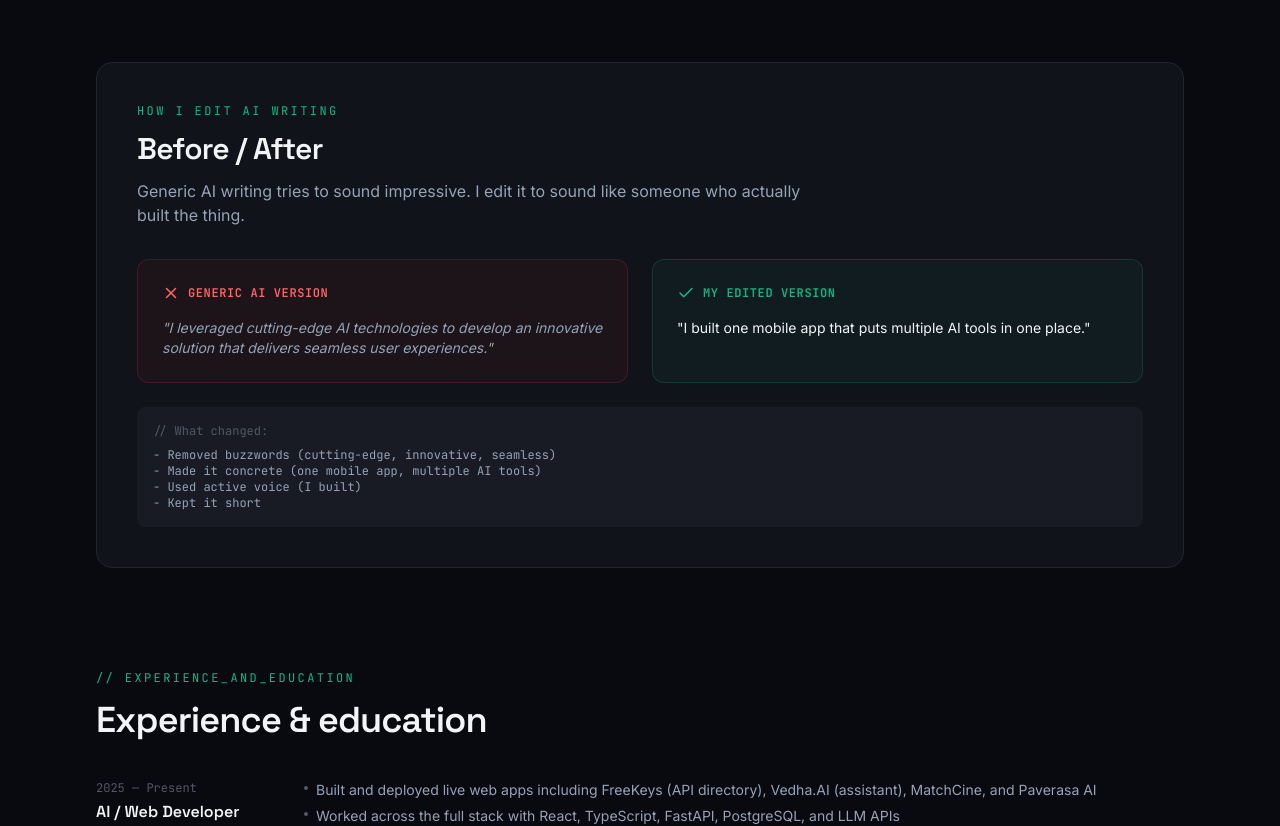
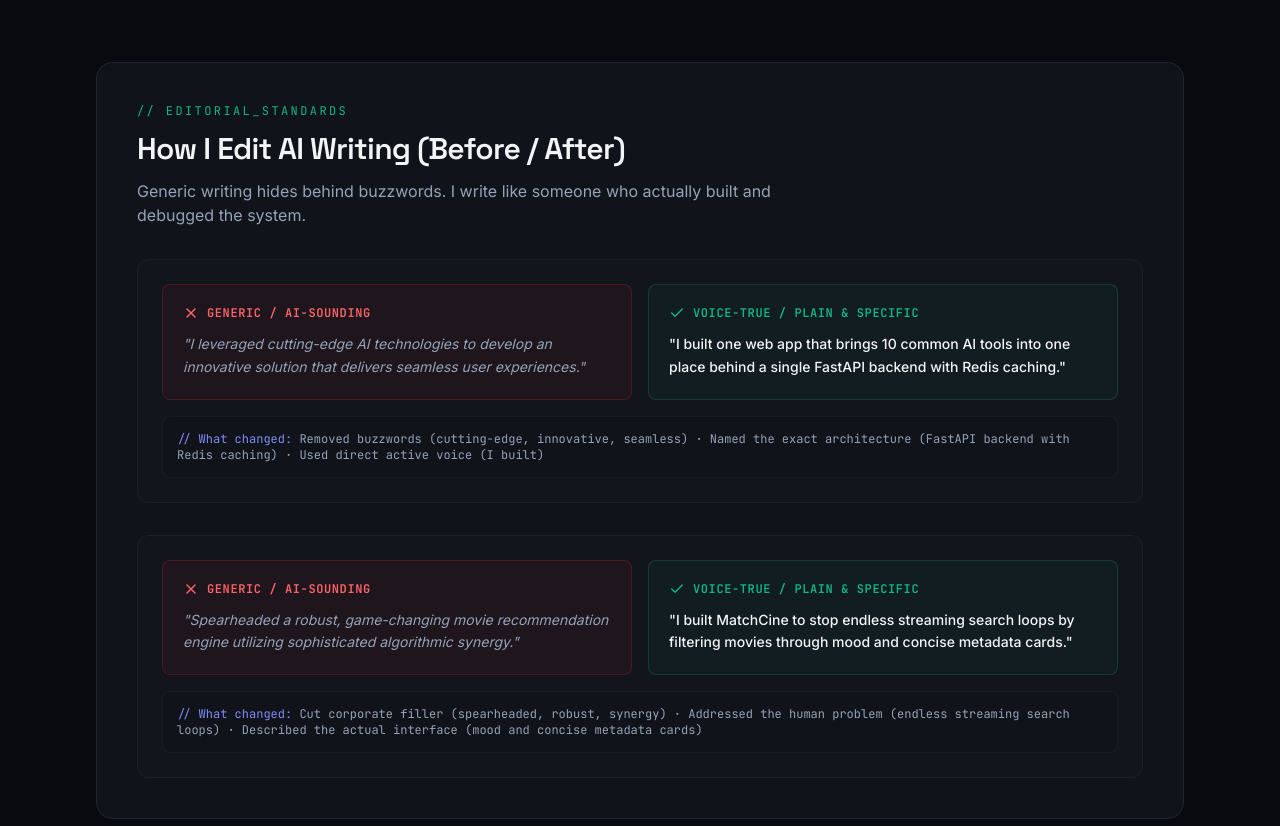
Before and after one commit to saimedh/portfolio, a React (Vite) app: page /about in a window 1280 px wide. Shown: the part 597-1423 px from the top of the page. Built offline with nearby package versions, Linux system fonts and the light colour scheme.

Commit message:
feat: enhance BeforeAfter component and editorial standards

```diff
--- a/src/components/shared/BeforeAfter.tsx
+++ b/src/components/shared/BeforeAfter.tsx
@@ -1,5 +1,29 @@
 import { motion } from "framer-motion";
 import { X, Check } from "lucide-react";
+
+const examples = [
+  {
+    before:
+      "I leveraged cutting-edge AI technologies to develop an innovative solution that delivers seamless user experiences.",
+    after: "I built one web app that brings 10 common AI tools into one place behind a single FastAPI backend with Redis caching.",
+    points: [
+      "Removed buzzwords (cutting-edge, innovative, seamless)",
+      "Named the exact architecture (FastAPI backend with Redis caching)",
+      "Used direct active voice (I built)",
+    ],
+  },
+  {
+    before:
+      "Spearheaded a robust, game-changing movie recommendation engine utilizing sophisticated algorithmic synergy.",
+    after:
+      "I built MatchCine to stop endless streaming search loops by filtering movies through mood and concise metadata cards.",
+    points: [
+      "Cut corporate filler (spearheaded, robust, synergy)",
+      "Addressed the human problem (endless streaming search loops)",
+      "Described the actual interface (mood and concise metadata cards)",
+    ],
+  },
+];
 
 export function BeforeAfter() {
   return (
@@ -10,48 +34,51 @@ export function BeforeAfter() {
       transition={{ duration: 0.5 }}
       className="rounded-2xl border border-bg-border bg-bg-surface p-8 sm:p-10"
     >
-      <p className="eyebrow">How I Edit AI Writing</p>
+      <p className="eyebrow">// editorial_standards</p>
       <h2 className="mt-3 font-display text-2xl font-semibold text-ink sm:text-3xl">
-        Before / After
+        How I Edit AI Writing (Before / After)
       </h2>
       <p className="mt-3 max-w-2xl text-ink-muted">
-        Generic AI writing tries to sound impressive. I edit it to sound like someone who actually built the thing.
+        Generic writing hides behind buzzwords. I write like someone who actually built and debugged the system.
       </p>
 
-      <div className="mt-8 grid gap-6 lg:grid-cols-2">
+      <div className="mt-8 space-y-8">
+        {examples.map((item, index) => (
+          <div key={index} className="space-y-4 rounded-xl border border-bg-border/60 bg-bg-raised/40 p-6">
+            <div className="grid gap-4 lg:grid-cols-2">
               {/* Before */}
-        <div className="rounded-xl border border-red-500/20 bg-red-500/5 p-6">
-          <div className="mb-4 flex items-center gap-2">
-            <X size={18} className="text-red-400" aria-hidden="true" />
+              <div className="rounded-lg border border-red-500/20 bg-red-500/5 p-5">
+                <div className="mb-3 flex items-center gap-2">
+                  <X size={16} className="text-red-400" aria-hidden="true" />
                   <p className="font-mono text-xs font-semibold uppercase tracking-wider text-red-400">
-              Generic AI version
+                    Generic / AI-sounding
                   </p>
                 </div>
-          <p className="text-sm italic text-ink-muted">
-            "I leveraged cutting-edge AI technologies to develop an innovative solution that delivers seamless user experiences."
+                <p className="text-sm italic text-ink-muted leading-relaxed">
+                  "{item.before}"
                 </p>
               </div>
 
               {/* After */}
-        <div className="rounded-xl border border-signal/20 bg-signal/5 p-6">
-          <div className="mb-4 flex items-center gap-2">
-            <Check size={18} className="text-signal" aria-hidden="true" />
+              <div className="rounded-lg border border-signal/20 bg-signal/5 p-5">
+                <div className="mb-3 flex items-center gap-2">
+                  <Check size={16} className="text-signal" aria-hidden="true" />
                   <p className="font-mono text-xs font-semibold uppercase tracking-wider text-signal">
-              My edited version
+                    Voice-true / Plain & specific
                   </p>
                 </div>
-          <p className="text-sm text-ink">
-            "I built one mobile app that puts multiple AI tools in one place."
+                <p className="text-sm text-ink leading-relaxed font-medium">
+                  "{item.after}"
                 </p>
               </div>
             </div>
 
-      <div className="mt-6 rounded-lg bg-bg-raised p-4 font-mono text-xs text-ink-muted">
-        <p className="text-ink-faint">// What changed:</p>
-        <p className="mt-2">- Removed buzzwords (cutting-edge, innovative, seamless)</p>
-        <p>- Made it concrete (one mobile app, multiple AI tools)</p>
-        <p>- Used active voice (I built)</p>
-        <p>- Kept it short</p>
+            <div className="rounded-lg bg-bg-surface p-3.5 font-mono text-xs text-ink-muted border border-bg-border/50">
+              <span className="text-accent-soft">// What changed: </span>
+              {item.points.join(" · ")}
+            </div>
+          </div>
+        ))}
       </div>
     </motion.section>
   );
```
Also changed, not shown: 1 other file (tests, documents, lock files or other folders). Lines whose indentation alone changed are shown as unchanged.
